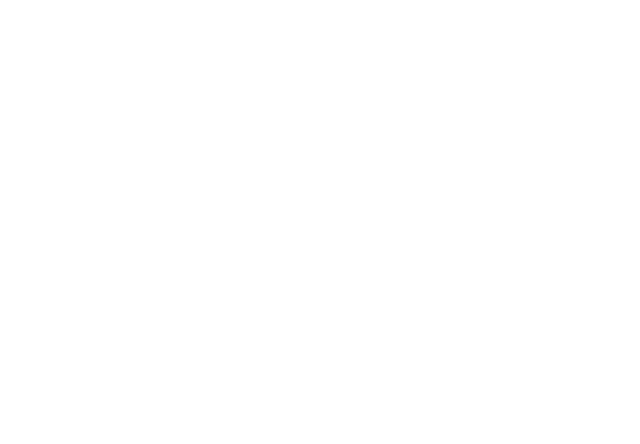
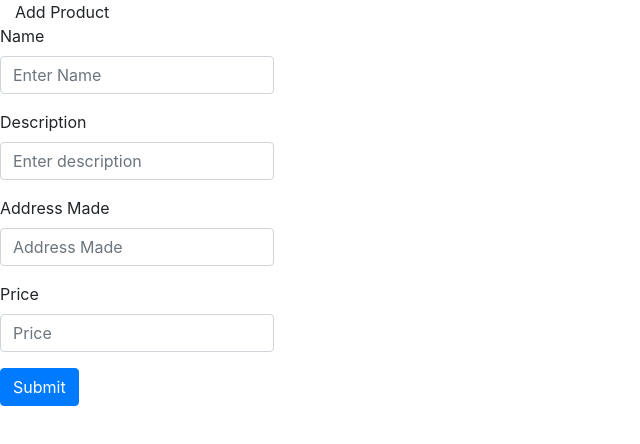
Before and after one commit to JonathanT10/theFoundingMarketplacefront, a React (Create React App) app: page /merchproduct in a window 1280 px wide. Shown: the top 444 px of the page, without its empty margins (0-640 px from the left). Built offline with nearby package versions, Linux system fonts and the light colour scheme.

Commit message:
merchProduct.jsx Added link on merchantMain to add new product.

```diff
--- a/package.json
+++ b/package.json
@@ -11,6 +11,7 @@
     "config": "^3.3.6",
     "cors": "^2.8.5",
     "express": "^4.17.1",
+    "jwt-decode": "^3.1.2",
     "mongoose": "^5.12.13",
     "node": "^16.1.0",
     "react": "^17.0.2",
--- a/src/App.js
+++ b/src/App.js
@@ -9,7 +9,8 @@
 import PatronMain from './components/patronMain';
 import MerchantMain from './components/merchantMain';
 import MerchantReg from './components/merchantReg';
-import PatronReg from './components/patronReg'
+import PatronReg from './components/patronReg';
+import MerchantProd from './components/merchProduct';
 
 
 function App() {
@@ -25,6 +26,7 @@
       <Route exact path="/merchantmain" component={MerchantMain} />
       <Route exact path="/merchantreg" component={MerchantReg} />
       <Route exact path="/patronreg" component={PatronReg} />
+      <Route exact path="/merchproduct" component={MerchantProd} />
     </Switch>
     </BrowserRouter>
   </div>
--- a/src/actions/authActions.js
+++ b/src/actions/authActions.js
@@ -13,7 +13,7 @@
             paload: pAuth.data
         }))
         .then(response => {
-            const  token  = response.data;
+            const  token  = response.paload;
             localStorage.setItem('token', token);
             window.location="/patronmain";
         }).catch(error => {
@@ -33,7 +33,7 @@
             paload: mAuth.data
         }))
         .then(response => {
-            const  token  = response.data;
+            const  token  = response.paload;
             localStorage.setItem('token', token);
             window.location="/merchantmain";
         }).catch(error => {
--- a/src/actions/productActions.js
+++ b/src/actions/productActions.js
@@ -17,15 +17,19 @@
 }
 
 export const createProduct = (postProduct) => dispatch => {
-    axios.post('https://localhost:5000/api/product/',{
+    axios.post('http://localhost:5000/api/product/',{
             name: postProduct.name,
             description: postProduct.description,
             addressMade: postProduct.addressMade,
             price: postProduct.price,
-            merchantId: postProduct.merchantId,
+            merchantId: postProduct.merchant_id,
         })
         .then(product => dispatch({
             type: NEW_PRODUCT,
             payload: product.data
-    }));
+    }))
+    .catch(error => {
+        alert("Invalid request")
+        console.log('Error', error);
+    });
 }
--- /dev/null
+++ b/src/components/merchProduct.jsx
@@ -0,0 +1,122 @@
+import React, { Component } from 'react';
+import Container from 'react-bootstrap/Container';
+import Table from 'react-bootstrap/Table';
+import Row from 'react-bootstrap/Row';
+import Form from 'react-bootstrap/Form';
+import Button from 'react-bootstrap/Button';
+import '../css/login.css';
+import { connect } from 'react-redux';
+import { createProduct } from '../actions/productActions';
+import jwtDecode from 'jwt-decode';
+
+
+class MerchantProd extends Component {
+    constructor(props){
+        super(props);
+        this.state ={
+            name: '',
+            description: '',
+            addressMade: '',
+            price: '',
+            merchant_id: ''
+        };
+    }
+
+    nameChange = event => {
+        const name = event.target.value;
+       this.setState({
+           name: name
+       });
+   }
+
+    descriptionChange = event => {
+        const description = event.target.value;
+       this.setState({
+           description: description
+       });
+   }
+
+     addressMadeChange= event => {
+         const addressMade = event.target.value;
+       this.setState({
+           addressMade: addressMade
+       });
+   }
+
+   priceChange = event => {
+    const price = event.target.value;
+   this.setState({
+       price: price
+   });
+}
+
+getMerchId() {
+const jwt =localStorage.getItem('token');
+const merchObject = jwtDecode(jwt);
+const merchant_id = merchObject._id;
+this.setState({
+    merchant_id: merchant_id
+})
+
+}
+
+    handleClick = event => {
+    event.preventDefault();
+    const prod = {
+        name: this.state.name,
+        description: this.state.description,
+        addressMade: this.state.addressMade,
+        price: this.state.price,
+        merchant_id: this.state.merchant_id
+    }
+    this.props.createProduct(prod);
+    window.location="/merchantmain";
+    }
+
+    render(){
+        return(
+            <Container fluid>
+                Add Product
+                <Table>
+                    <Row className="postStyle">
+                        <Form onSubmit={(event)=>this.handleClick(event)}>
+                        <Form.Group controlId="formBasicEmail">
+                                <Form.Label>Name</Form.Label>
+                                <Form.Control type="name" placeholder="Enter Name"onChange={this.nameChange}/>
+                                <Form.Text>
+                                </Form.Text>
+                            </Form.Group>
+                            <Form.Group>
+                            <Form.Label>Description</Form.Label>
+                                <Form.Control type="description" placeholder="Enter description"onChange={this.descriptionChange}/>
+                                <Form.Text>
+                                </Form.Text>
+                            </Form.Group>
+
+                            <Form.Group controlId="formBasicPassword">
+                                <Form.Label>Address Made</Form.Label>
+                                <Form.Control type="addressmade" placeholder="Address Made"onChange={this.addressMadeChange}/>
+                            </Form.Group>
+                            <Form.Group>
+                            <Form.Label>Price</Form.Label>
+                                <Form.Control type="price" placeholder="Price"onChange={this.priceChange}/>
+                                <Form.Text>
+                                </Form.Text>
+                            </Form.Group>
+                            <Button variant="primary" type="submit" onClick={() => this.getMerchId()}>
+                                Submit
+                            </Button>
+                        </Form>
+                    </Row>
+                </Table>
+            </Container>
+        )
+
+    }
+
+
+}
+
+
+
+export default connect(null, { createProduct })(MerchantProd);
--- a/src/components/merchantMain.jsx
+++ b/src/components/merchantMain.jsx
@@ -1,12 +1,36 @@
-import React, { Component } from 'react'
+import React, { Component } from 'react';
+import { connect } from 'react-redux';
+// import { createProduct } from '../actions/productActions';
 
 class MerchantMain extends Component {
+    constructor(props){
+        super(props);
+        this.state = {
+            name: '',
+            description: '',
+            addressMade: '',
+            price: '',
+            merchantId: ''
+        }
+    }
 
+
+    patronMain(){
+        window.location = '/patronMain';
+    }
+
+    merchProduct(){
+        window.location = '/merchproduct';
+    }
 
     render(){
         return(
             <div>
                 <h1>Welcom to main merchant page</h1>
+                <button onClick={() => this.merchProduct()}>Add Product</button>
+                <button onClick={() => this.patronMain()}>View Patron Main Page</button>
+                <button>Edit Profile</button>
+                <button>Submit Request for Highlighted Status</button>
             </div>
         )
     }
@@ -14,5 +38,8 @@
 
 }
 
+// const mapStateToProps = state => ({
+//     product: state.product.items
+// });
 
-export default MerchantMain
+export default MerchantMain;
--- a/src/components/patronMain.jsx
+++ b/src/components/patronMain.jsx
@@ -15,6 +15,7 @@
             <div key={product.id}>
                 <p>{product.name}</p>
                 <p>{product.description}</p>
+                <p>{product.addressMade}</p>
                 <p>{product.price}</p>
             </div>
         ));
```
Also changed, not shown: 1 other file (tests, documents, lock files or other folders).
